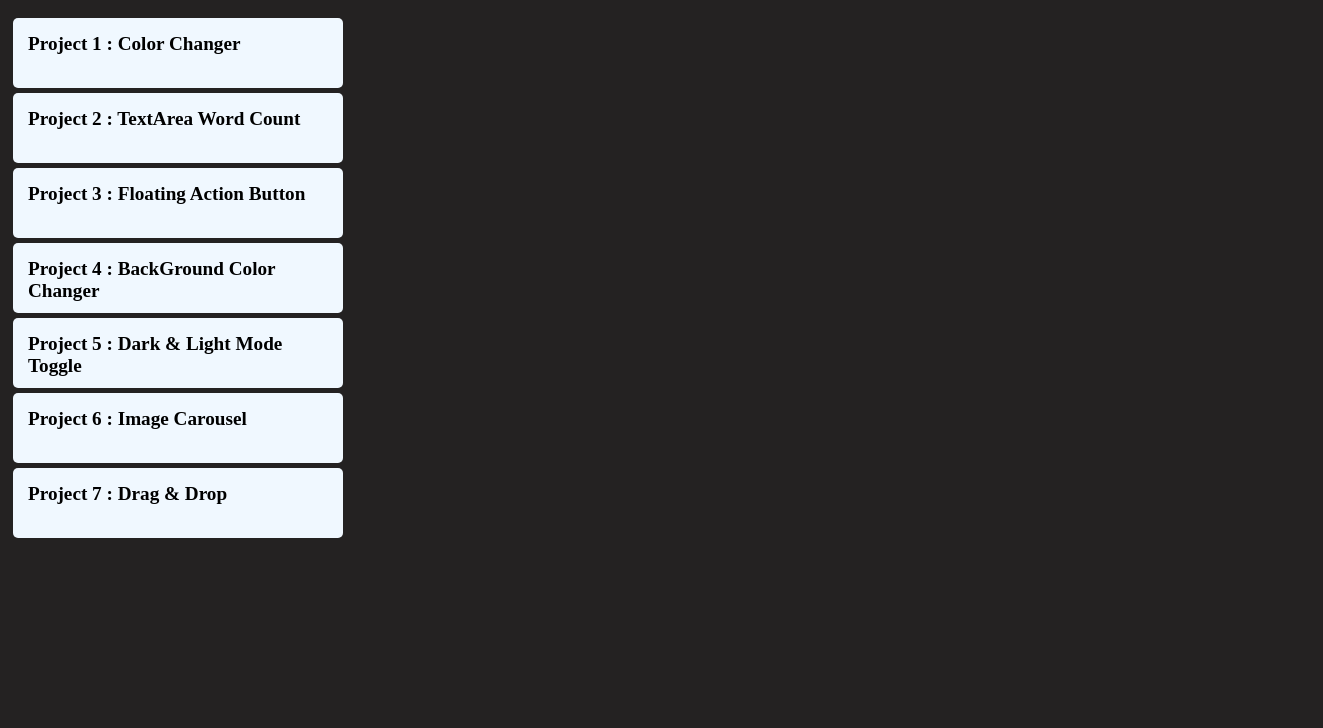
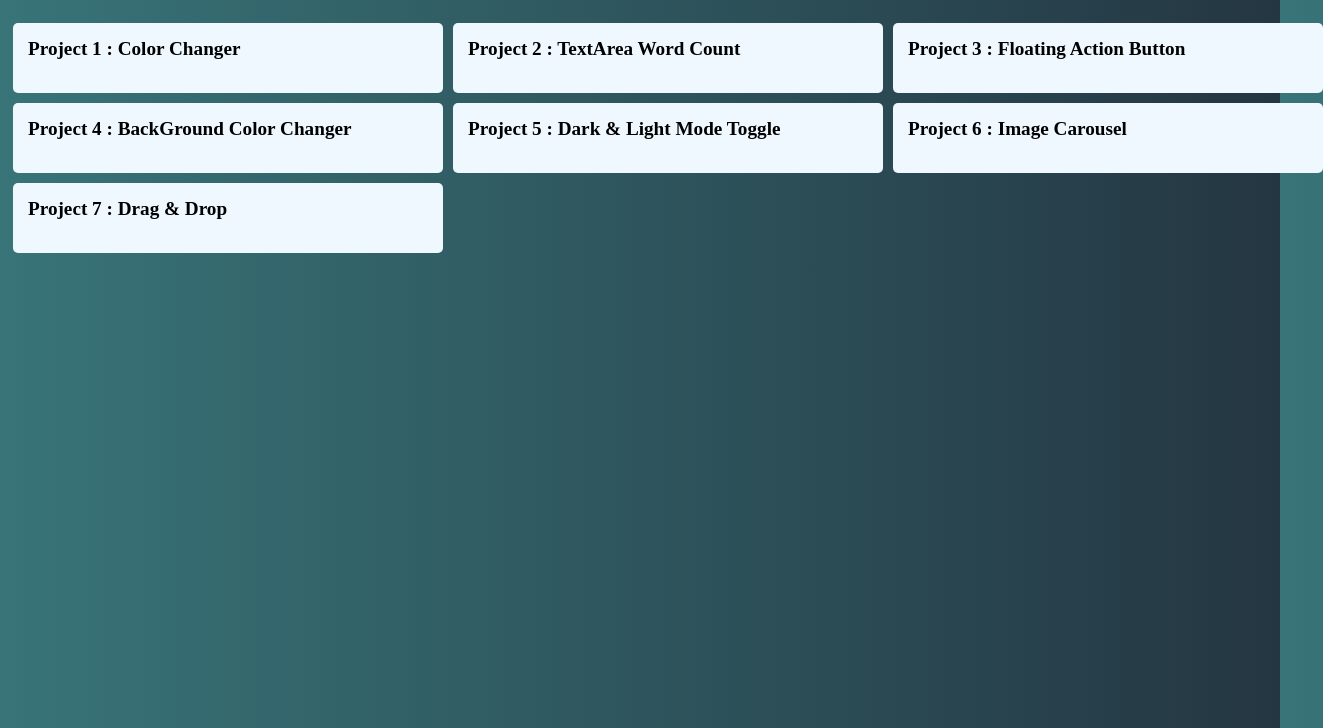
Before and after one commit to Raman44397/My-Mini-Projects, a plain HTML site: page index.html in a window 1280 px wide. Shown: the part 72-800 px from the top of the page, 1323 px wide, since content can reach past the window. Drawn offline with Linux system fonts and the light colour scheme.

Commit message:
second commit

```diff
--- a/index.html
+++ b/index.html
@@ -8,6 +8,7 @@
 </head>
 <body>
     <h1>My Mini Projects</h1>
+    <div id="project-box">
         <div class="pro1">
             <a href="./colorchanger/index.html" class="p1">Project 1 : <span>Color Changer</span></a>
         </div>
@@ -29,5 +30,6 @@
         <div class="pro1">
             <a href="./Drag&Drop/index.html" class="p1">Project 7 : <span>Drag & Drop</span></a>
         </div>
+    </div>
 </body>
 </html>
--- a/style.css
+++ b/style.css
@@ -1,6 +1,11 @@
 body{
-    background-color: rgb(36, 34, 34);
-    /* background: linear-gradient(to right,#56021F #7D1C4A); */
+    /* background-color: rgb(36, 34, 34); */
+    background: linear-gradient(to right,#387478, #243642);
+}
+#project-box{
+    display: grid;
+    grid-template-columns: 4fr 4fr 4fr;
+
 }
 h1{
     color: white;
@@ -16,7 +21,7 @@ h1{
     /* display: grid; */
     /* grid-template-columns: 2fr 2fr 2fr; */
     /* grid-gap: 10px; */
-    width: 300px;
+    width: 400px;
     height: 40px;
     padding: 15px 15px;
     border-radius: 5px;
```
Lines whose indentation alone changed are shown as unchanged.
